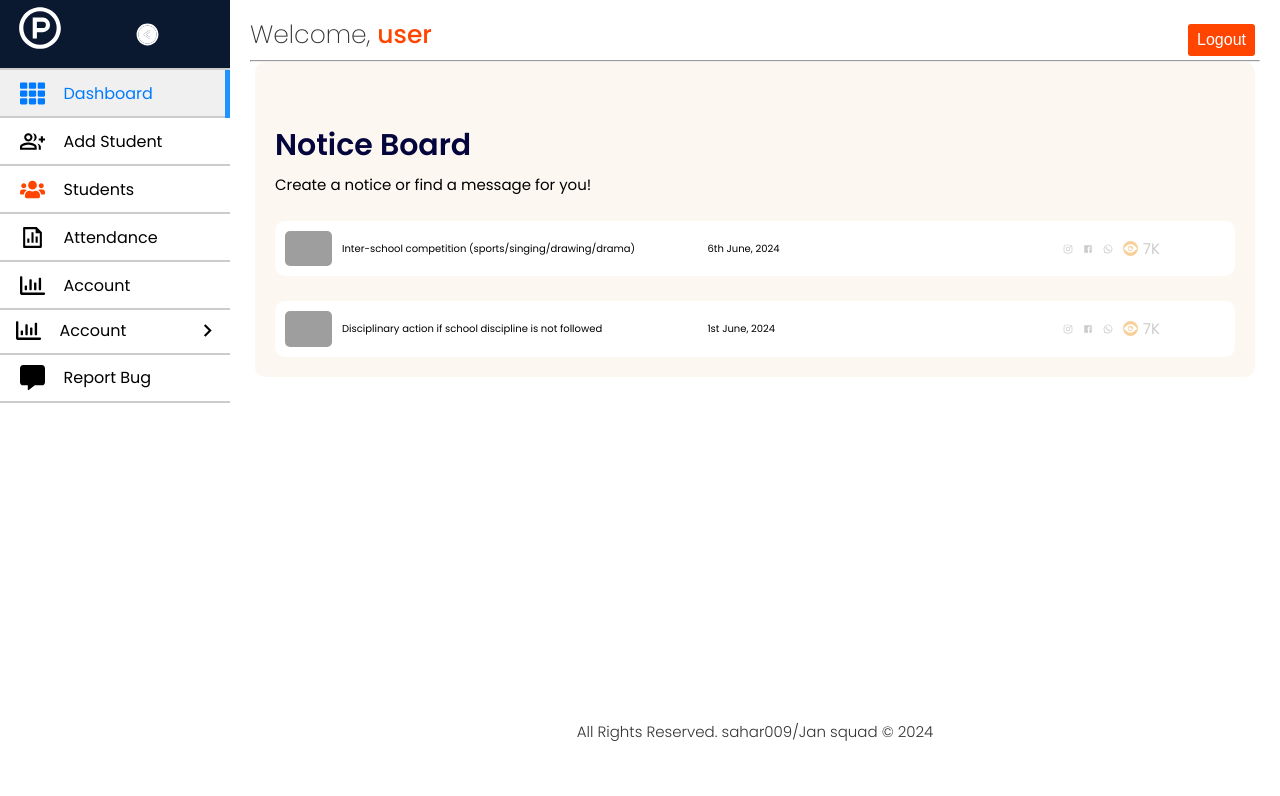
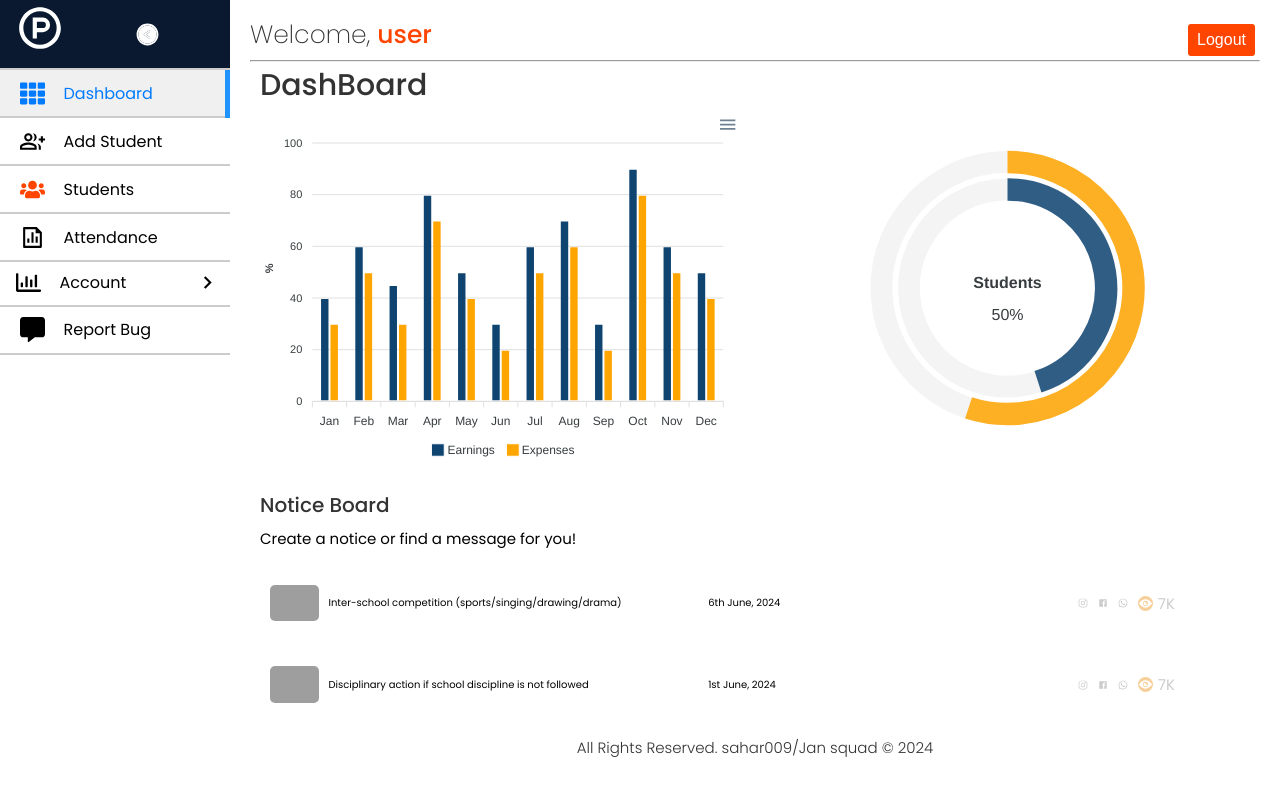
Before and after one commit to Sahar009/jan-dash, a React (Create React App) app: page /dashboard in a window 1280 px wide. Shown: the top 796 px of the page. Built offline with nearby package versions, Linux system fonts and the light colour scheme; grey boxes are pictures that could not be loaded; some icons are missing.

Commit message:
dashborad edit

```diff
--- a/src/Data/sidebar.js
+++ b/src/Data/sidebar.js
@@ -27,11 +27,7 @@ const menu = [
     icon: <RiFileChartLine/>,
     path: "/attendance",
   },
-  {
-    title: "Account",
-    icon: <FaRegChartBar />,
-    path: "/account",
-  },
+
   {
     title: "Account",
     icon: <FaRegChartBar />,
--- a/src/pages/dashboard/Dashboard.js
+++ b/src/pages/dashboard/Dashboard.js
@@ -5,7 +5,7 @@ import { IoLogoInstagram } from "react-icons/io5";
 import { IoLogoFacebook } from "react-icons/io";
 import { AiOutlineWhatsApp } from "react-icons/ai";
 import { IoIosEye } from "react-icons/io";
-
+import Apexchart from './Apexchart';
 const notices = [
   {
     id: 1,
@@ -48,8 +48,10 @@ const Dashboard = () => {
 
   return (
     <div className='container'>
+      <h2>DashBoard</h2>
+        <Apexchart/>
       <div className='notice'>
-        <h2>Notice Board</h2>
+        <h4>Notice Board</h4>
         <PiDotsThreeBold className='icond' />
       </div>
       <span className='create'>Create a notice or find a message for you!</span>
--- a/src/pages/dashboard/dashboard.scss
+++ b/src/pages/dashboard/dashboard.scss
@@ -9,9 +9,9 @@
   }
 
   .container {
-    background-color: #e5c4851e;
+    background-color:transparent;
     border-radius: 10px;
-    padding: 20px;
+    padding: 5px;
   }
 
   .notice {
```
